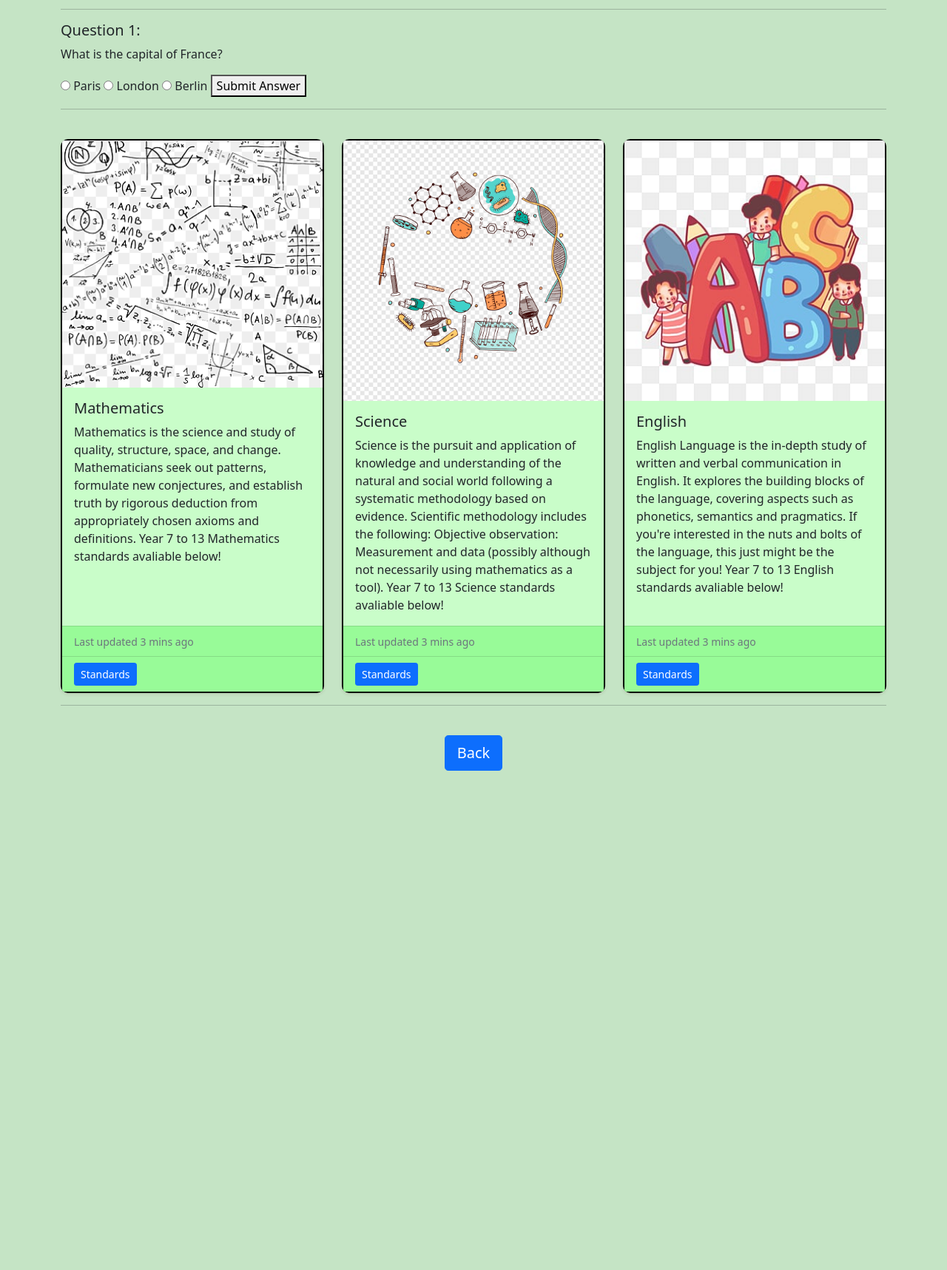
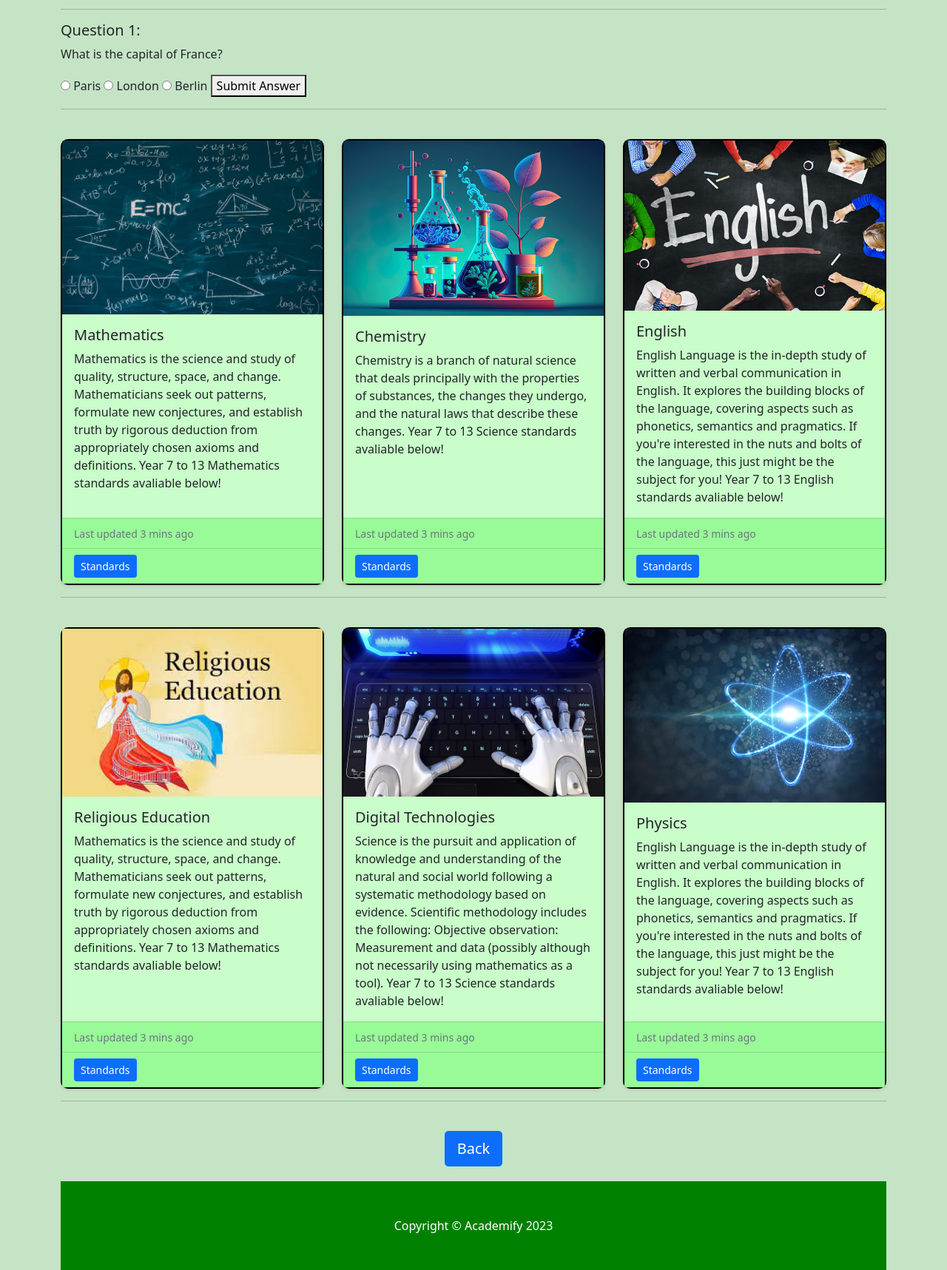
Before and after one commit to Sharun2022/AcademifyLearningTool, a Flask app: page /subjects in a window 1280 px wide. Shown: the part 546-2263 px from the top of the page at 74% size. Before the commit the page ends 1588 px from the top, so only its background shows below. Run offline with Flask 3, Linux system fonts and the light colour scheme; a user stored in the database is signed in; some libraries are stand-ins or nearby versions.

Commit message:
Updated subjects page
Updated subjects page

```diff
--- a/tutorial_fixed/website/static/styles.css
+++ b/tutorial_fixed/website/static/styles.css
@@ -42,6 +42,11 @@ h1{
     font-weight: bold; /*Font is bold */
 
 }
+
+.bg-green {
+    background-color: green;
+  }
+
 
 
 
--- a/tutorial_fixed/website/templates/account.html
+++ b/tutorial_fixed/website/templates/account.html
@@ -56,4 +56,6 @@
         </div>
     </form>
 </div>
+
+
 {% endblock content %}
--- a/tutorial_fixed/website/templates/home.html
+++ b/tutorial_fixed/website/templates/home.html
@@ -161,7 +161,7 @@
 
 
     <!-- Footer-->
-    <footer class="py-5 bg-dark">
+    <footer class="py-5 bg-green">
         <div class="footer"><p class="m-0 text-center text-white">Copyright &copy; Academify 2023</p></div>
     </footer>
     <!-- Bootstrap core JS-->
--- a/tutorial_fixed/website/templates/subjects.html
+++ b/tutorial_fixed/website/templates/subjects.html
@@ -120,7 +120,7 @@ function checkAnswer(questionId) {
 <div class="row row-cols-1 row-cols-md-3 g-4">
   <div class="col">
     <div class="card h-100">
-      <img src="static/images/mathss.png" class="card-img-top" alt="...">
+      <img src="static/images/mathss.jpg" class="card-img-top" alt="...">
       <div class="card-body">
         <h5 class="card-title"> Mathematics </h5>
         <p class="card-text"> Mathematics is the science and study of quality, structure, space, and change.
@@ -135,11 +135,11 @@ function checkAnswer(questionId) {
   </div>
   <div class="col">
     <div class="card h-100">
-      <img src="static/images/sciencee.png" class="card-img-top" alt="...">
+      <img src="static/images/chemistry.jpg" class="card-img-top" alt="...">
       <div class="card-body">
-        <h5 class="card-title"> Science </h5>
-        <p class="card-text">Science is the pursuit and application of knowledge and understanding of the natural and social world following a systematic methodology based on evidence.
-          Scientific methodology includes the following: Objective observation: Measurement and data (possibly although not necessarily using mathematics as a tool).
+        <h5 class="card-title"> Chemistry </h5>
+        <p class="card-text">Chemistry is a branch of natural science that deals principally with the properties of substances,
+          the changes they undergo, and the natural laws that describe these changes.
           Year 7 to 13 Science standards avaliable below!</p>
       </div>
       <div class="card-footer">
@@ -150,7 +150,7 @@ function checkAnswer(questionId) {
   </div>
   <div class="col">
     <div class="card h-100">
-      <img src="static/images/englishh.jpeg" class="card-img-top" alt="...">
+      <img src="static/images/english.jpg" class="card-img-top" alt="...">
       <div class="card-body">
         <h5 class="card-title"> English </h5>
         <p class="card-text">English Language is the in-depth study of written and verbal communication in English. It explores the building blocks of the language, covering aspects such as phonetics, semantics and pragmatics.
@@ -169,12 +169,67 @@ function checkAnswer(questionId) {
 <hr class="line1">
 <br>
 
+<div class="row row-cols-1 row-cols-md-3 g-4">
+  <div class="col">
+    <div class="card h-100">
+      <img src="static/images/re.jpg" class="card-img-top" alt="...">
+      <div class="card-body">
+        <h5 class="card-title"> Religious Education </h5>
+        <p class="card-text"> Mathematics is the science and study of quality, structure, space, and change.
+          Mathematicians seek out patterns, formulate new conjectures, and establish truth by rigorous deduction from appropriately chosen axioms and definitions.
+          Year 7 to 13 Mathematics standards avaliable below!</p>
+      </div>
+      <div class="card-footer">
+        <small class="text-muted">Last updated 3 mins ago</small>
+      </div>
+      <div class="card-footer"><a class="btn btn-primary btn-sm" href="#!"> Standards</a></div>
+    </div>
+  </div>
+  <div class="col">
+    <div class="card h-100">
+      <img src="static/images/dtg.jpg" class="card-img-top" alt="...">
+      <div class="card-body">
+        <h5 class="card-title"> Digital Technologies </h5>
+        <p class="card-text">Science is the pursuit and application of knowledge and understanding of the natural and social world following a systematic methodology based on evidence.
+          Scientific methodology includes the following: Objective observation: Measurement and data (possibly although not necessarily using mathematics as a tool).
+          Year 7 to 13 Science standards avaliable below!</p>
+      </div>
+      <div class="card-footer">
+        <small class="text-muted">Last updated 3 mins ago</small>
+      </div>
+      <div class="card-footer"><a class="btn btn-primary btn-sm" href="#!"> Standards </a></div>
+    </div>
+  </div>
+  <div class="col">
+    <div class="card h-100">
+      <img src="static/images/physics.jpg" class="card-img-top" alt="...">
+      <div class="card-body">
+        <h5 class="card-title"> Physics </h5>
+        <p class="card-text">English Language is the in-depth study of written and verbal communication in English. It explores the building blocks of the language, covering aspects such as phonetics, semantics and pragmatics.
+          If you're interested in the nuts and bolts of the language, this just might be the subject for you!
+          Year 7 to 13 English standards avaliable below! </p>
+      </div>
+      <div class="card-footer">
+        <small class="text-muted">Last updated 3 mins ago</small>
+      </div>
+      <div class="card-footer"><a class="btn btn-primary btn-sm" href="#!"> Standards </a></div>
+    </div>
+  </div>
+</div>
+
+<!-- Line code-->
+<hr class="line1">
+<br>
+
+<div align="center" style="margin-bottom: 20px;">
+    <a href="/home">
+    <button type="button" class="btn btn-primary btn-lg">Back</button></a>
+  </div>
 
 
-<div align="center">
-    <a href="/subjects"
-      ><button type="button" class="btn btn-primary btn-lg">Back</button></a
-    >
-  </div>
+  <!-- Footer-->
+  <footer class="py-5 bg-green">
+    <div class="footer"><p class="m-0 text-center text-white">Copyright &copy; Academify 2023</p></div>
+  </footer>
 
 {% endblock %}
```
Also changed, not shown: tutorial_fixed/website/static/images/chemistry.jpg (added), tutorial_fixed/website/static/images/dtg.jpg (added), tutorial_fixed/website/static/images/english.avif (added), tutorial_fixed/website/static/images/english.jpg, tutorial_fixed/website/static/images/maths.jpg, tutorial_fixed/website/static/images/mathss.jpg (added), tutorial_fixed/website/static/images/physics.jpg (added), tutorial_fixed/website/static/images/re.jpg (added).
